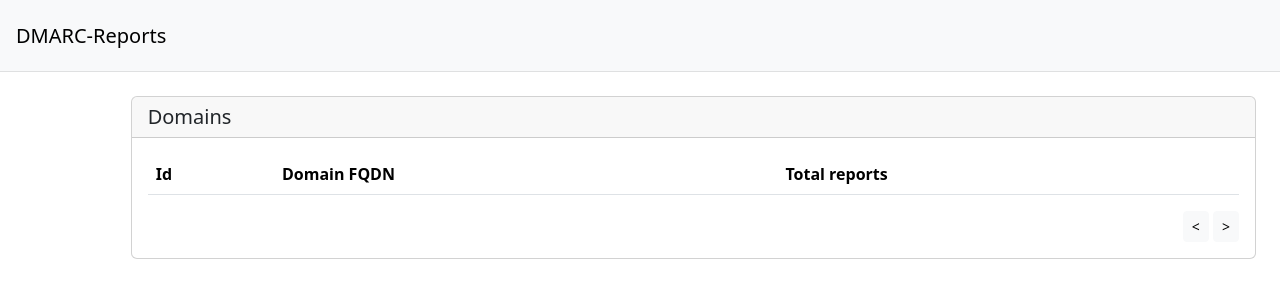
After one commit to antedebaas/Viesti-Reports, a Symfony app: template templates/domains/index.html.twig in a window 1280 px wide. The commit adds this page. Shown: the top 300 px of the page. Run offline with Twig, Linux system fonts and the light colour scheme; the template is opened without the code that fills it, so the values that code supplies are empty; some libraries are stand-ins or nearby versions.

Commit message:
make domains visible

```diff
--- a/templates/base.html.twig
+++ b/templates/base.html.twig
@@ -68,6 +68,14 @@
                           </a>
                         </li>
                         <li class="nav-item">
+                          <a class="nav-link{% if menuactive == "domains" %} active{% endif %}" href="{{ path('app_domains') }}">
+                            <svg xmlns="http://www.w3.org/2000/svg" fill="none" viewBox="0 0 24 24" stroke-width="1.5" stroke="currentColor" class="w-6 h-6">
+                              <path stroke-linecap="round" d="M16.5 12a4.5 4.5 0 11-9 0 4.5 4.5 0 019 0zm0 0c0 1.657 1.007 3 2.25 3S21 13.657 21 12a9 9 0 10-2.636 6.364M16.5 12V8.25" />
+                            </svg>
+                            <span class="ms-2">Domains</span>
+                          </a>
+                        </li>
+                        <li class="nav-item">
                           <a class="nav-link{% if menuactive == "users" %} active{% endif %}" href="{{ path('app_users') }}">
                             <svg xmlns="http://www.w3.org/2000/svg" fill="none" viewBox="0 0 24 24" stroke-width="1.5" stroke="currentColor" class="w-6 h-6">
                               <path stroke-linecap="round" stroke-linejoin="round" d="M15 19.128a9.38 9.38 0 002.625.372 9.337 9.337 0 004.121-.952 4.125 4.125 0 00-7.533-2.493M15 19.128v-.003c0-1.113-.285-2.16-.786-3.07M15 19.128v.106A12.318 12.318 0 018.624 21c-2.331 0-4.512-.645-6.374-1.766l-.001-.109a6.375 6.375 0 0111.964-3.07M12 6.375a3.375 3.375 0 11-6.75 0 3.375 3.375 0 016.75 0zm8.25 2.25a2.625 2.625 0 11-5.25 0 2.625 2.625 0 015.25 0z" />
--- /dev/null
+++ b/templates/domains/index.html.twig
@@ -0,0 +1,50 @@
+{% extends 'base.html.twig' %}
+
+{% block title %}Domains{% endblock %}
+
+{% block body %}
+                <div class="row">
+                    <div class="col-12 col-xl-12 mb-4 mb-lg-0">
+                        <div class="card">
+                            <h5 class="card-header">Domains</h5>
+                            <div class="card-body">
+                                <div class="table-responsive">
+                                    <table class="table">
+                                        <thead>
+                                          <tr>
+                                            <th scope="col">Id</th>
+                                            <th scope="col">Domain FQDN</th>
+                                            <th scope="col">Total reports</th>
+                                          </tr>
+                                        </thead>
+                                        <tbody>
+                                        {% for domain in domains %}
+                                          <tr>
+                                            <th scope="row">{{ domain.id }}</th>
+                                            <td>{{ domain.fqdn }}</td>
+                                            <td>{{ domain.reports|length }}</td>
+                                          </tr>
+                                        {% endfor %}
+                                        </tbody>
+                                      </table>
+                                </div>
+                                <div class="clearfix">
+                                  <span class="float-start">&nbsp;</span>
+                                  <span class="float-end">
+                                  {% if pages.prev %}
+                                    <a href="{{ path('app_logs', {page: pages.page - 1, perpage: pages.perpage }) }}" class="btn btn-sm btn-secondary">&lt;</a>
+                                  {% else %}
+                                    <a href="#" class="btn btn-sm btn-light" disabled>&lt;</a>
+                                  {% endif %}
+                                  {% if pages.next %}
+                                    <a href="{{ path('app_logs', {page: pages.page + 1, perpage: pages.perpage }) }}" class="btn btn-sm btn-secondary">&gt;</a>
+                                  {% else %}
+                                    <a href="#" class="btn btn-sm btn-light" disabled>&gt;</a>
+                                  {% endif %}
+                                  </span>
+                                </div>
+
+                            </div>
+                        </div>
+                    </div>
+{% endblock %}
```
Also changed, not shown: src/Controller/DomainsController.php (added, +67 -0 lines), src/Repository/DomainsRepository.php (+9 -0 lines).
